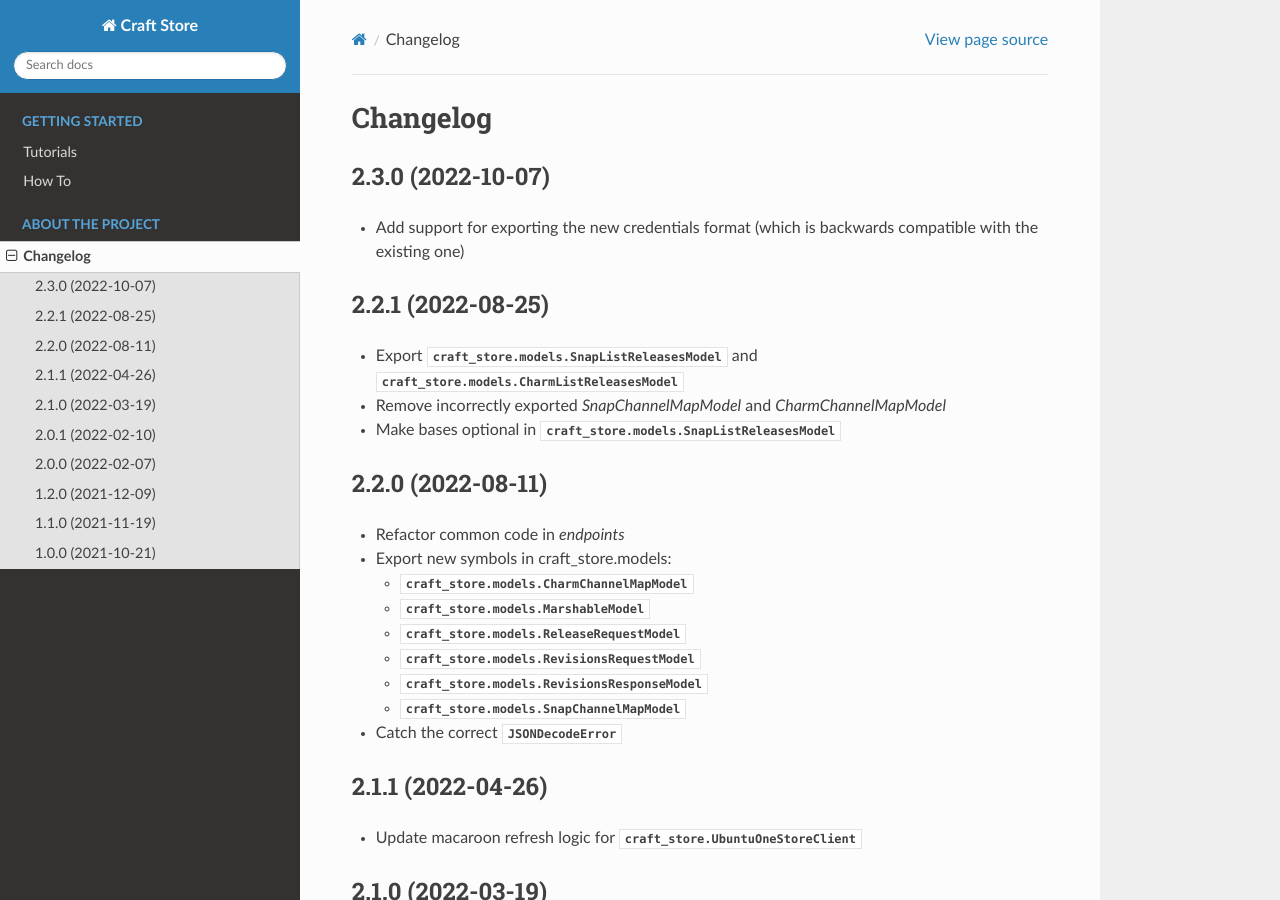
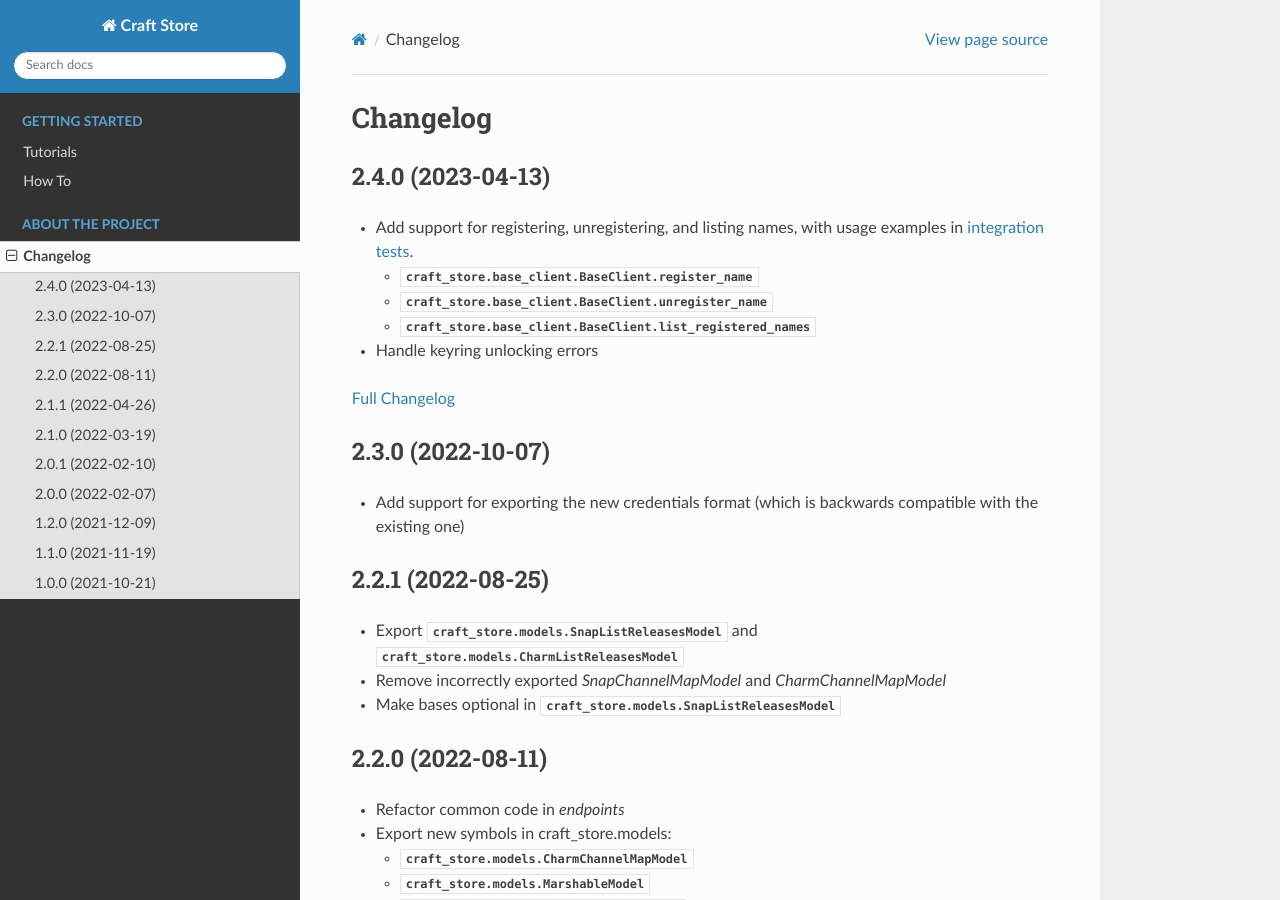
Before and after one commit to canonical/craft-store, a Sphinx documentation site: the page built from docs/changelog.rst, in a window 1280 px wide and 900 px high. Built offline with Sphinx 7.4.7 and the Read the Docs theme 2.0.0, drawn with Linux system fonts in a browser that asks for light colours; pages that are not in the unit, such as notebooks, are missing from menus.

Commit message:
docs: update changelog

```diff
--- a/docs/changelog.rst
+++ b/docs/changelog.rst
@@ -1,6 +1,21 @@
 *********
 Changelog
 *********
+
+2.4.0 (2023-04-13)
+------------------
+
+- Add support for registering, unregistering, and listing names, with usage
+  examples in `integration tests
+  <https://github.com/canonical/craft-store/blob/main/tests/integration
+  /test_register_unregister.py>`_.
+
+  - :class:`craft_store.base_client.BaseClient.register_name`
+  - :class:`craft_store.base_client.BaseClient.unregister_name`
+  - :class:`craft_store.base_client.BaseClient.list_registered_names`
+- Handle keyring unlocking errors
+
+`Full Changelog <https://github.com/canonical/craft-store/compare/2.3.0...v2.4.0>`_
 
 2.3.0 (2022-10-07)
 ------------------
```
